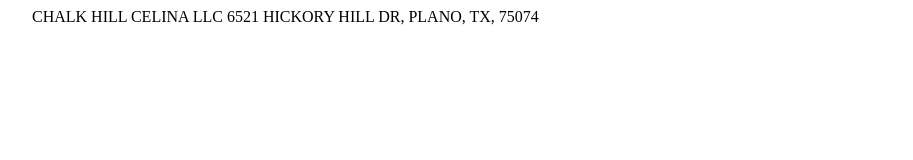
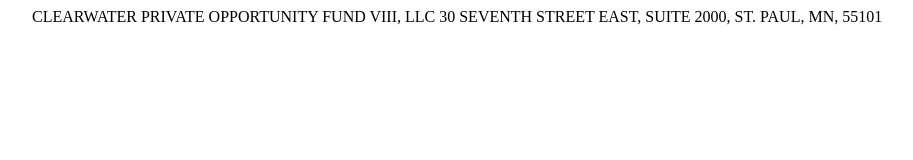
Before and after one commit to huxinting1/huxinting1.github.io, a plain HTML site: page index.html in a window 1280 px wide. Shown: the whole page, without its empty margins (24-937 px from the left). Drawn offline with Linux system fonts and the light colour scheme.

Commit message:
Update index.html

```diff
--- a/index.html
+++ b/index.html
@@ -4,11 +4,11 @@
 <head>
     <meta charset="UTF-8">
     <meta name="viewport" content="width=device-width, initial-scale=1.0">
-    <meta name="facebook-domain-verification" content="nog2jyjb5y1plmqdwd8urzniyoji6c" />
+    <meta name="facebook-domain-verification" content="content="kmy08it30eeah9qefyrfwzsgwukbwf" />
     <title>Document</title>
 </head>
 <body>
-CHALK HILL CELINA LLC
-6521 HICKORY HILL DR, PLANO, TX, 75074
+CLEARWATER PRIVATE OPPORTUNITY FUND VIII, LLC
+30 SEVENTH STREET EAST, SUITE 2000, ST. PAUL, MN, 55101
 </body>
 </html>
```
